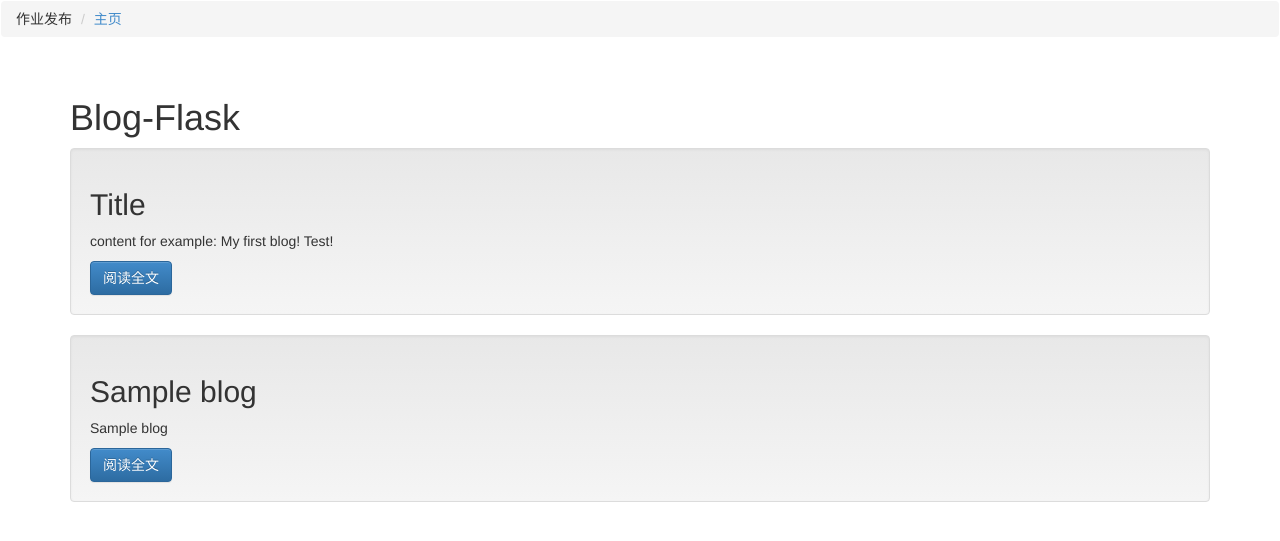
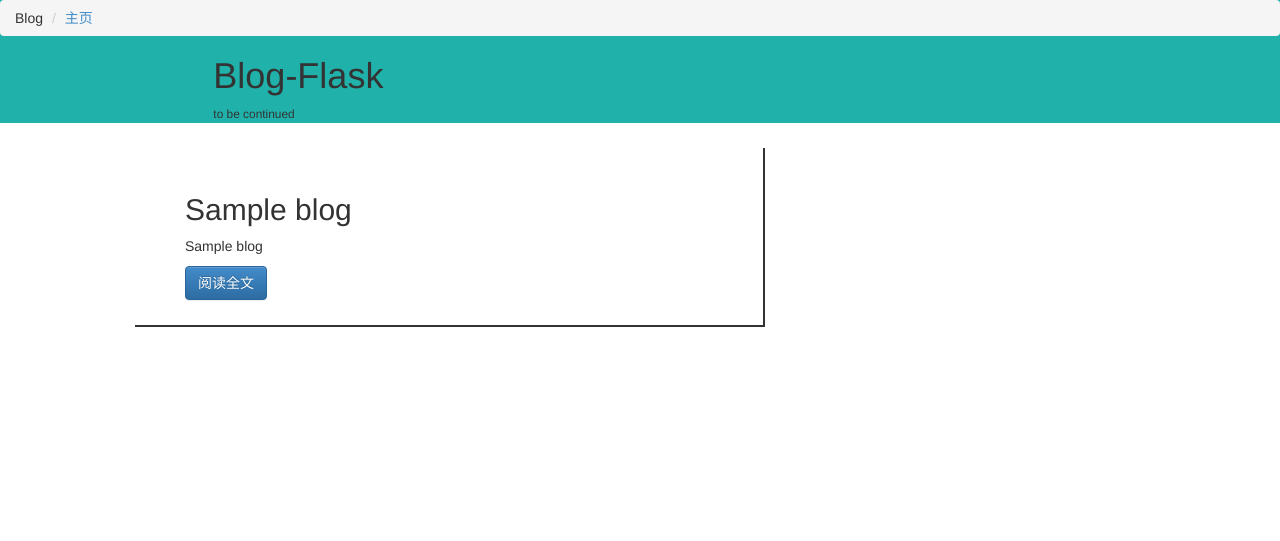
Before and after one commit to AminHuang/blog, a Python web app: template project/templates/index.html in a window 1280 px wide. Shown: the top 541 px of the page. Run offline with Jinja, Linux system fonts and the light colour scheme; the template is opened without the code that fills it: most values are stand-ins (such as "Sample title", 1, 10 or a date in 2020).

Commit message:
base css
稍微更改了一下样式

```diff
--- /dev/null
+++ b/project/static/css/base.css
@@ -0,0 +1,3 @@
+.base-header{
+    background-color: #20B2AA;
+}
--- /dev/null
+++ b/project/static/css/index.css
@@ -0,0 +1,6 @@
+.blog {
+    border-right:2px solid;
+    border-bottom:2px solid;
+    margin: 25px 50px;
+    padding: 25px 50px;
+}
--- a/project/templates/base.html
+++ b/project/templates/base.html
@@ -1,5 +1,6 @@
 <html>
   <head>
+    <meta charset="utf-8"/>
     <title>homework</title>
     <link rel="icon" href="{{url_for('static', filename='img/icon.png')}}">
 
@@ -9,20 +10,36 @@
     <!-- Bootstrap theme -->
     <link href="{{url_for('static', filename='css/bootstrap-theme.min.css')}}" rel="stylesheet">
 
+    <link href="{{url_for('static', filename='css/base.css')}}" rel="stylesheet">
+
+    {% block link %}{% endblock %}
+
   </head>
   <body>
-    <!-- 顶部导航栏-->
-    <div class=" navbar" role="navigation">
+    <!-- 顶部-->
+    <div class="base-header ">
+      <nav>
         <ol class="breadcrumb">
-            <li>作业发布</li>
-            <li class="active"><a href="{{url_for('index')}}">主页</a></li>
+          <li>Blog</li>
+          <li class="active"><a href="{{url_for('index')}}">主页</a></li>
         </ol>
+      </nav>
+
+      <header>
+        <div class="col-sm-offset-2">
+          <h1>Blog-Flask</h1>
+          <small>to be continued</small>
+        </div>
+      </header>
     </div>
-
-    <div class="container holder">
+    <!-- 顶部-->
 
 
+
+    <div class="container holder ">
+    <div class="col-sm-8">
     {% block content %}{% endblock %}
+    </div>
     </div>
   </body>
 </html>
--- a/project/templates/blog.html
+++ b/project/templates/blog.html
@@ -1,6 +1,5 @@
 {% extends "base.html" %}
 {% block content %}
-<h1>Blog-Flask</h1>
 <div class="well">
   <h2>{{ blog[0] }}</h2>
   <p>{{ blog[1] }}</p>
--- a/project/templates/edit.html
+++ b/project/templates/edit.html
@@ -10,7 +10,7 @@
         </div>
         <div class="form-group">
             <div class="col-sm-offset-2 col-sm-10">
-                <textarea cols="100" name="contentDetail"></textarea>
+                <textarea name="contentDetail"></textarea>
             </div>
         </div>
         <div class="form-group">
--- a/project/templates/index.html
+++ b/project/templates/index.html
@@ -1,21 +1,21 @@
 {% extends "base.html" %}
+
+<!-- link -->
+{% block link %}
+<link href="{{url_for('static', filename='css/index.css')}}" rel="stylesheet">
+{% endblock %}
+<!-- end link -->
+
+<!-- content -->
 {% block content %}
-<h1>Blog-Flask</h1>
-<div class="well">
-  <h2>Title</h2>
-  <p>
-    content
-    for example:
-        My first blog!
-        Test!
-  </p>
-  <a class="btn btn-primary">阅读全文</a>
-</div>
+
 {% for blog in blogs%}
-  <div class="well">
+  <div class="blog">
     <h2>{{ blog[1] }}</h2>
     <p>{{ blog[2] }}</p>
     <a href="{{url_for('blog',titleId=blog[0])}}" class="btn btn-primary">阅读全文</a>
   </div>
 {% endfor %}
+
 {% endblock %}
+<!-- end content -->
```
Also changed, not shown: project/views.py (+10 -0 lines).
